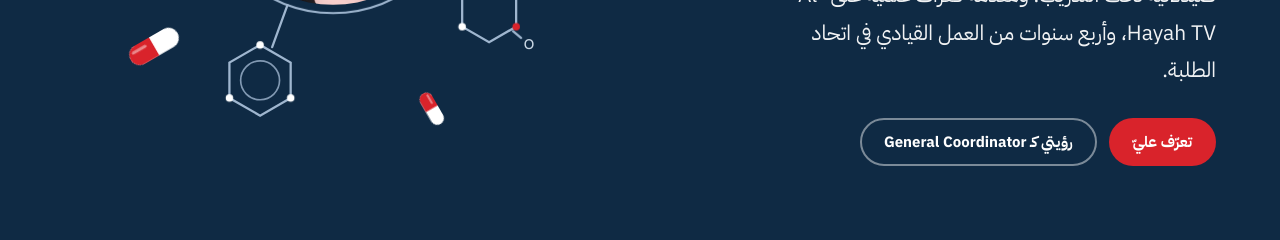
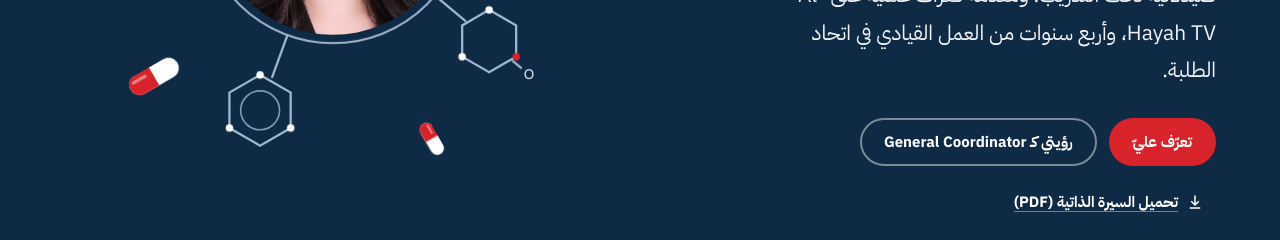
Before and after one commit to Madonna-Nasser/madonna-nasser.github.io, a plain HTML site: page index.html in a window 1280 px wide. Shown: the part 536-776 px from the top of the page. Drawn offline with Linux system fonts and the light colour scheme.

Commit message:
Add Madonna's CV (PDF) with download buttons
Co-Authored-By: Claude Opus 5.5 <noreply@anthropic.com>
Claude-Session: https://claude.ai/code/session_01UxPfLNYm8Grwyd6briMEqM

```diff
--- a/index.html
+++ b/index.html
@@ -87,6 +87,8 @@ nav .links a:hover{opacity:1;background:rgba(255,255,255,.08)}
 .btn.primary{background:var(--red);color:#fff}
 .btn.ghost{border-color:var(--ghost);color:#fff;background:transparent}
 .btn.ghost:hover{background:rgba(255,255,255,.1)}
+.btn.cvbtn{color:#fff;background:transparent;border-color:transparent;padding:0 10px;gap:8px;text-decoration:underline;text-underline-offset:4px;text-decoration-color:rgba(255,255,255,.4)}
+.btn.cvbtn svg{width:18px;height:18px;fill:currentColor}
 .pic{position:relative;aspect-ratio:1;max-width:520px;width:100%;justify-self:center}
 .pic svg{width:100%;height:100%;display:block;overflow:visible}
 .bond{fill:none;stroke:var(--mol);stroke-width:2.2;stroke-linecap:round;stroke-dasharray:1;stroke-dashoffset:1;animation:draw 1.6s ease forwards}
@@ -325,6 +327,7 @@ html[dir=rtl] .label{box-shadow:-6px 6px 0 var(--hl)}html[dir=rtl] .hub{box-shad
    <div class="btns">
     <a class="btn primary" href="#about" data-i="bKnow"></a>
     <a class="btn ghost" href="#vision" data-i="bVision"></a>
+    <a class="btn cvbtn" href="Madonna-Nasser-Adly-CV.pdf" download data-cv><svg viewBox="0 0 24 24" aria-hidden="true"><path d="M12 3a1 1 0 0 1 1 1v9.6l3.3-3.3 1.4 1.4L12 17.4l-5.7-5.7 1.4-1.4 3.3 3.3V4a1 1 0 0 1 1-1zM5 19h14v2H5z"/></svg><span data-i="bCV"></span></a>
    </div>
   </div>
   <div class="pic" aria-hidden="true"><svg id="mol" viewBox="0 0 500 500" direction="ltr"></svg></div>
@@ -664,7 +667,7 @@ const UI = {
  nExp: {en: "Experience", ar: "الخبرات"}, nLead: {en: "Leadership", ar: "القيادة"}, nCerts: {en: "Certificates", ar: "الشهادات"}, nContact: {en: "Contact", ar: "تواصل"},
  kicker: {en: "5th-year Clinical Pharmacy student", ar: "طالبة Clinical Pharmacy في السنة الخامسة"},
 
- bKnow: {en: "Get to know me", ar: "تعرّف عليّ"}, bVision: {en: "My vision as General Coordinator", ar: "رؤيتي كـ General Coordinator"},
+ bKnow: {en: "Get to know me", ar: "تعرّف عليّ"}, bCV: {en: "Download CV (PDF)", ar: "تحميل السيرة الذاتية (PDF)"}, bVision: {en: "My vision as General Coordinator", ar: "رؤيتي كـ General Coordinator"},
  bProfile: {en: "Back to my profile", ar: "العودة إلى ملفي"},
  hAbout: {en: "Who I am", ar: "من أنا"}, rxSub: {en: "Dispensed with care", ar: "يُصرف بعناية"},
  rxFoot: {en: "Refills: unlimited curiosity.", ar: "قابل لإعادة الصرف: فضول لا ينتهي."},
@@ -785,7 +788,8 @@ function render(){
   `<a href="mailto:${esc(C.email)}">${ico.mail}${esc(t(UI.email))}</a>` +
   `<a href="${esc(C.linkedin)}" target="_blank" rel="noopener">${ico.li}LinkedIn</a>` +
   `<a href="https://wa.me/${esc(C.phone.replace(/\D/g,""))}" target="_blank" rel="noopener">${ico.wa}WhatsApp</a>` +
-  `<a href="#" data-copy role="button">${ico.mail}${esc(t(UI.copy))}</a>`);
+  `<a href="#" data-copy role="button">${ico.mail}${esc(t(UI.copy))}</a>` +
+  `<a href="Madonna-Nasser-Adly-CV.pdf" download><svg viewBox="0 0 24 24" aria-hidden="true"><path d="M12 3a1 1 0 0 1 1 1v9.6l3.3-3.3 1.4 1.4L12 17.4l-5.7-5.7 1.4-1.4 3.3 3.3V4a1 1 0 0 1 1-1zM5 19h14v2H5z"/></svg>${esc(t(UI.bCV))}</a>`);
  document.querySelectorAll("[data-contact-text]").forEach(el => el.innerHTML =
   `<a href="mailto:${esc(C.email)}" style="color:inherit">${esc(C.email)}</a> · <a href="tel:${esc(C.phone)}" style="color:inherit">${esc(C.phoneShown)}</a>`);
  $("langBtn").setAttribute("aria-label", lang === "ar" ? "Switch to English" : "التبديل إلى العربية");
```
Also changed, not shown: 1 other file.
